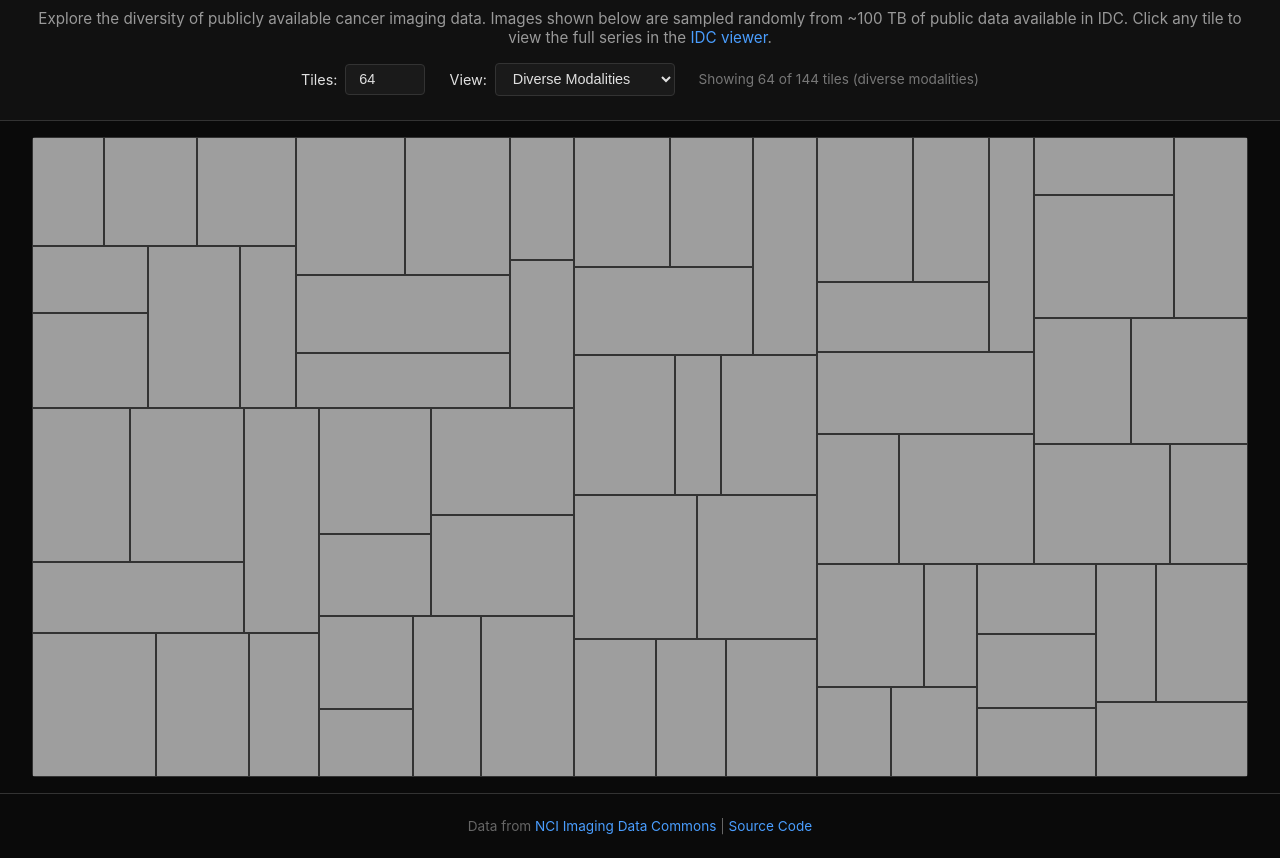
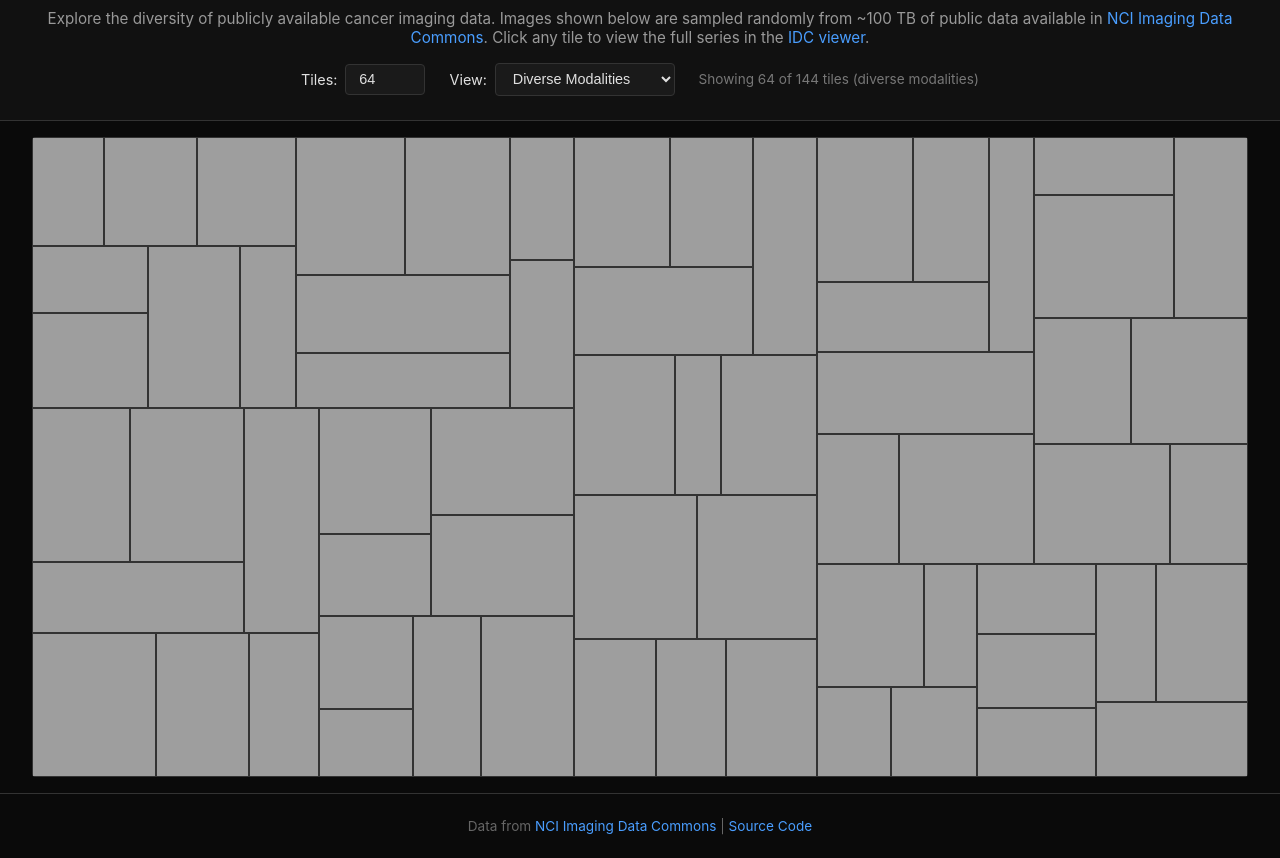
Before and after one commit to fedorov/idc-mosaic, a plain HTML site: page docs/index.html in a window 1280 px wide. Shown: the part 86-944 px from the top of the page. Drawn offline with Linux system fonts and the light colour scheme.

Commit message:
Add link to NCI Imaging Data Commons in index.html
Updated the description of available cancer imaging data to include a link to the NCI Imaging Data Commons.

```diff
--- a/docs/index.html
+++ b/docs/index.html
@@ -15,7 +15,7 @@
         </p>
         <p class="subtitle">
             Explore the diversity of publicly available cancer imaging data.
-            Images shown below are sampled randomly from ~100 TB of public data available in IDC.
+            Images shown below are sampled randomly from ~100 TB of public data available in <a href="https://portal.imaging.datacommons.cancer.gov/" target="_blank">NCI Imaging Data Commons</a>.
             Click any tile to view the full series in the
             <a href="https://portal.imaging.datacommons.cancer.gov/" target="_blank">IDC viewer</a>.
         </p>
```
